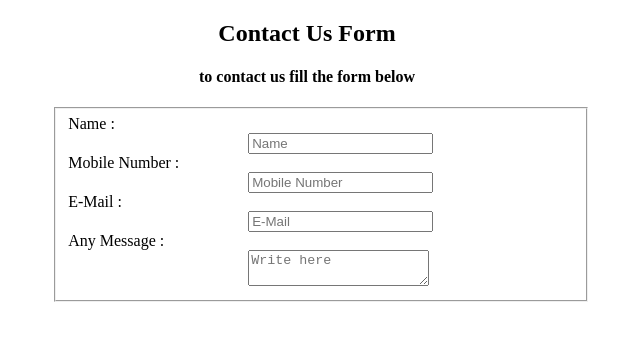
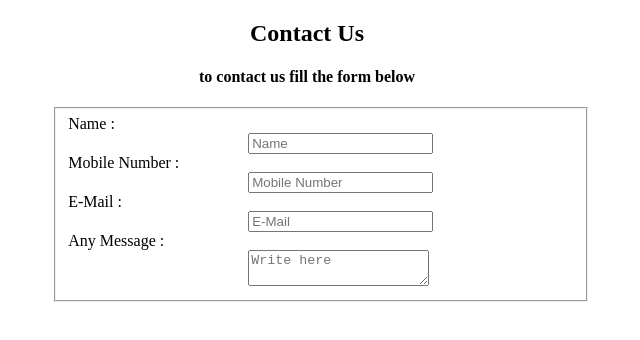
Before and after one commit to Aruln3/contact-us-form-basic, a plain HTML site: page index.html in a window 1280 px wide. Shown: the whole page, without its empty margins (333-973 px from the left). Drawn offline with Linux system fonts and the light colour scheme.

Commit message:
Update index.html

```diff
--- a/index.html
+++ b/index.html
@@ -1,11 +1,11 @@
 <!DOCTYPE html>
 <html lang="eng">
     <head>
-        <title>Contact Us</title>
+        <title>Contact Us Form</title>
     </head>
     <body>
         <center>
-        <h2>Contact Us Form</h2>
+        <h2>Contact Us</h2>
         <h4>to contact us fill the form below</h4>
        </center>
         <form>
```
